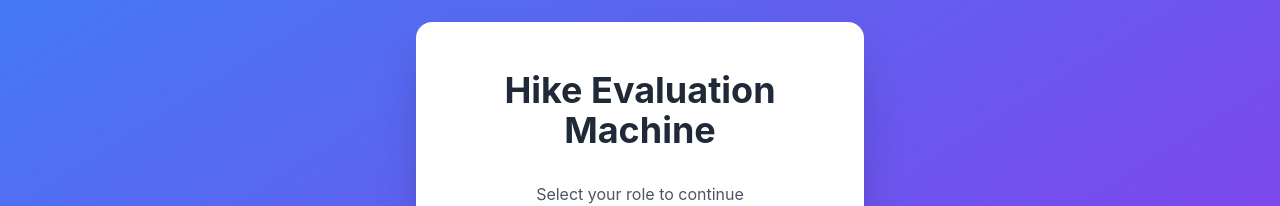
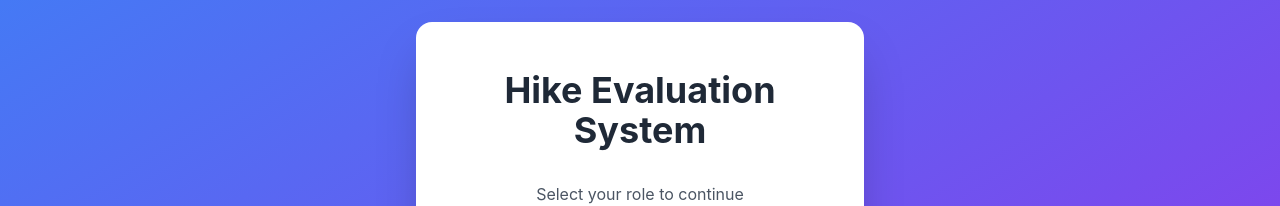
Before and after one commit to KSidharth/dummy_demo_front, a React (Vite) app: page / in a window 1280 px wide. Shown: the part 178-384 px from the top of the page. Built offline with nearby package versions, Linux system fonts and the light colour scheme; no server answers.

Commit message:
Update from SDLCForge — 5/5/2026, 2:00:01 PM

```diff
--- a/src/pages/LandingPage.tsx
+++ b/src/pages/LandingPage.tsx
@@ -19,7 +19,7 @@ const LandingPage: React.FC = () => {
     <div className="min-h-screen flex items-center justify-center bg-gradient-to-br from-blue-500 to-purple-600">
       <div className="bg-white p-12 rounded-2xl shadow-2xl max-w-md w-full">
         <h1 className="text-4xl font-bold text-center text-gray-800 mb-8">
-          Hike Evaluation Machine
+          Hike Evaluation System
         </h1>
         <p className="text-center text-gray-600 mb-8">
           Select your role to continue
```
